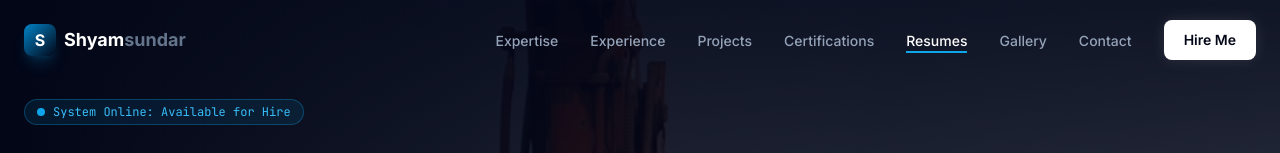
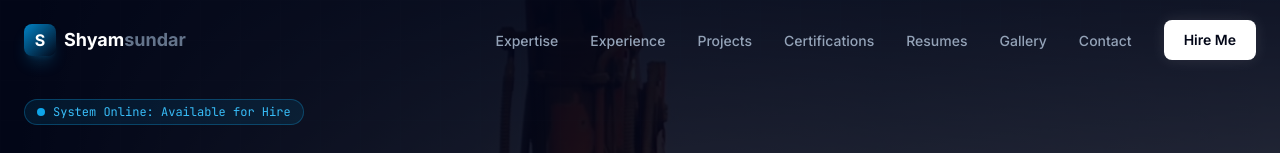
Before and after one commit to Shyams728/portfolio, a React (Vite) app: page / in a window 1280 px wide. Shown: the top 153 px of the page. Built offline with nearby package versions, Linux system fonts and the light colour scheme.

Commit message:
Optimize scroll handling

```diff
--- a/App.tsx
+++ b/App.tsx
@@ -1,4 +1,4 @@
-import React, { useState, useEffect, Suspense, lazy } from 'react';
+import React, { useState, useEffect, Suspense, lazy, useMemo, useRef } from 'react';
 import Hero from './components/Hero';
 const ExperienceSection = lazy(() => import('./components/Experience'));
 const Projects = lazy(() => import('./components/Projects'));
@@ -14,35 +14,61 @@ const App: React.FC = () => {
   const [isMenuOpen, setIsMenuOpen] = useState(false);
   const [activeSection, setActiveSection] = useState('');
 
+  const navLinks = useMemo(
+    () => [
+      { label: 'Expertise', href: '#expertise' },
+      { label: 'Experience', href: '#experience' },
+      { label: 'Projects', href: '#projects' },
+      { label: 'Certifications', href: '#certifications' },
+      { label: 'Resumes', href: '#resumes' },
+      { label: 'Gallery', href: '#gallery' },
+      { label: 'Contact', href: '#contact' },
+    ],
+    []
+  );
+  const isScrolledRef = useRef(isScrolled);
+  const activeSectionRef = useRef(activeSection);
+
   useEffect(() => {
+    const sections = navLinks.map(link => link.href.replace('#', ''));
+    let rafId: number | null = null;
+
     const handleScroll = () => {
-      setIsScrolled(window.scrollY > 50);
+      if (rafId !== null) return;
+      rafId = window.requestAnimationFrame(() => {
+        rafId = null;
+        const scrolled = window.scrollY > 50;
+        if (scrolled !== isScrolledRef.current) {
+          isScrolledRef.current = scrolled;
+          setIsScrolled(scrolled);
+        }
 
-      // Scroll Spy Logic
-      const sections = navLinks.map(link => link.href.replace('#', ''));
-      const active = sections.find(section => {
-        const el = document.getElementById(section);
-        if (el) {
+        let nextActive = '';
+        for (const section of sections) {
+          const el = document.getElementById(section);
+          if (!el) continue;
           const rect = el.getBoundingClientRect();
-          return rect.top <= 150 && rect.bottom >= 150;
+          if (rect.top <= 150 && rect.bottom >= 150) {
+            nextActive = section;
+            break;
+          }
         }
-        return false;
+        if (nextActive !== activeSectionRef.current) {
+          activeSectionRef.current = nextActive;
+          setActiveSection(nextActive);
+        }
       });
-      if (active) setActiveSection(active);
     };
-    window.addEventListener('scroll', handleScroll);
-    return () => window.removeEventListener('scroll', handleScroll);
-  }, []);
 
-  const navLinks = [
-    { label: 'Expertise', href: '#expertise' },
-    { label: 'Experience', href: '#experience' },
-    { label: 'Projects', href: '#projects' },
-    { label: 'Certifications', href: '#certifications' },
-    { label: 'Resumes', href: '#resumes' },
-    { label: 'Gallery', href: '#gallery' },
-    { label: 'Contact', href: '#contact' },
-  ];
+    handleScroll();
+    window.addEventListener('scroll', handleScroll, { passive: true });
+    return () => {
+      if (rafId !== null) {
+        window.cancelAnimationFrame(rafId);
+      }
+      window.removeEventListener('scroll', handleScroll);
+    };
+  }, [navLinks]);
 
   return (
     <div className="min-h-screen bg-slate-950 text-slate-200 font-sans selection:bg-primary-500/30 selection:text-white">
```
